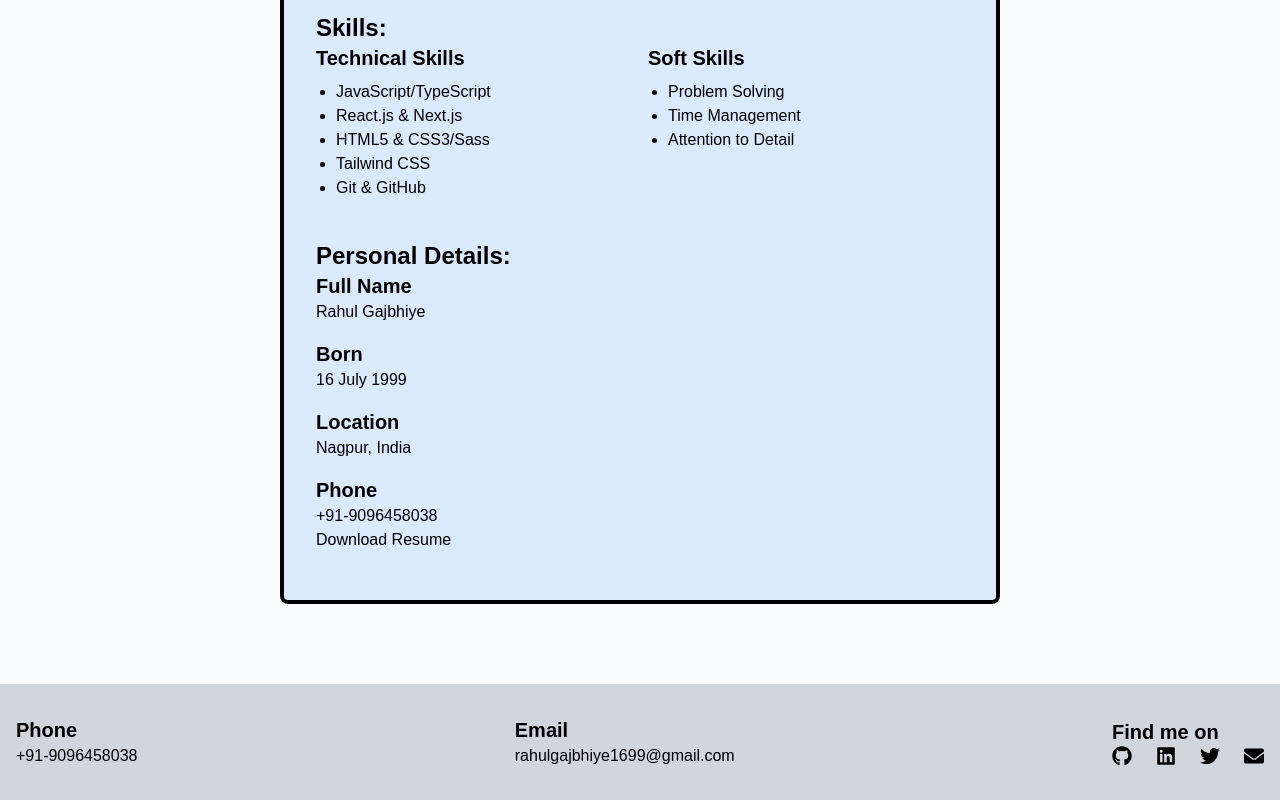
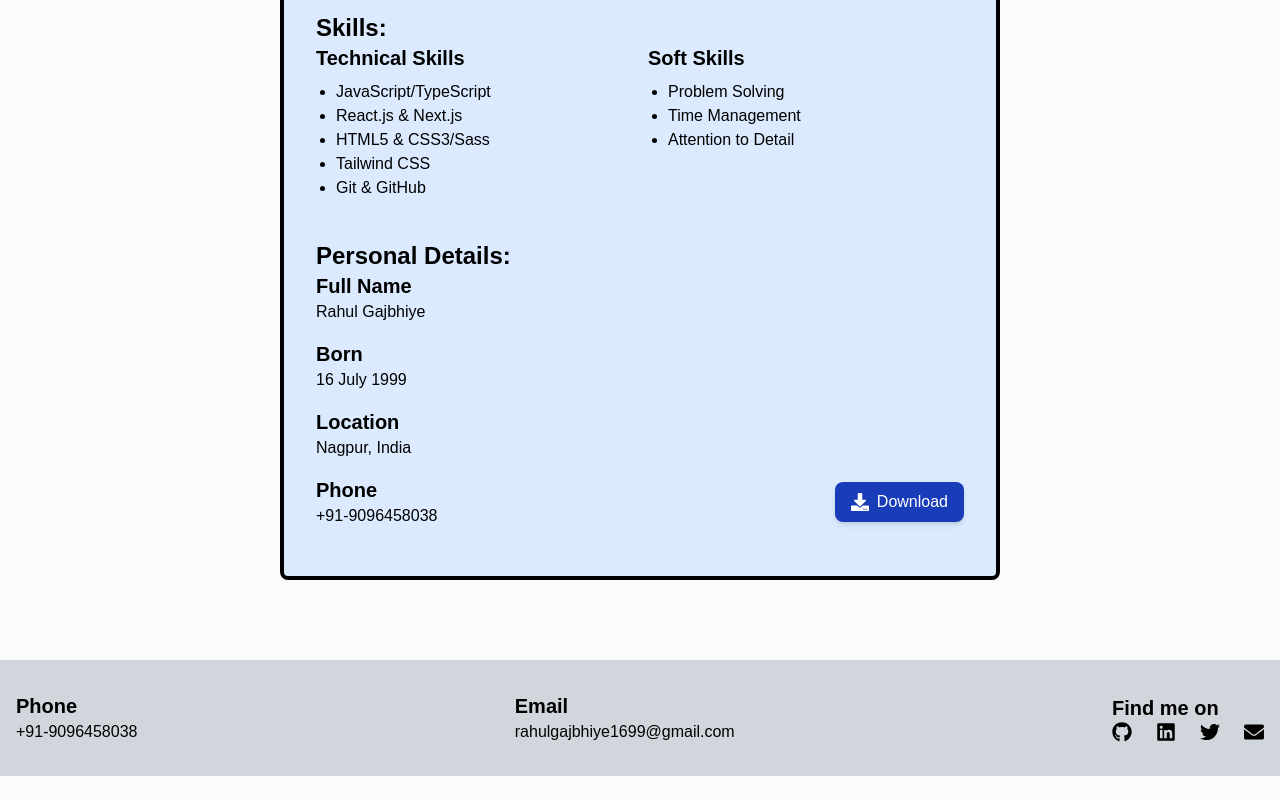
Before and after one commit to rahul-gajbhiye/next_test, a Next.js app: page /resume in a window 1280 px wide. Shown: the part 828-1628 px from the top of the page. After the commit the page ends 1604 px from the top, so only its background shows below. Built offline with nearby package versions, Linux system fonts and the light colour scheme.

Commit message:
blue button

```diff
--- a/src/app/resume/page.tsx
+++ b/src/app/resume/page.tsx
@@ -1,3 +1,4 @@
+import { FaDownload } from "react-icons/fa";
 
 // File: app/resume/page.js
 export default function Resume() {
@@ -85,13 +86,46 @@ export default function Resume() {
             <h3 className="text-xl font-semibold">Location</h3>
             <p className="text-primary">Nagpur, India</p>
           </div>
-          <div className="mb-4">
-            <h3 className="text-xl font-semibold">Phone</h3>
-            <p className="text-primary">+91-9096458038</p>
-            <a href="/my_resume.png" download>
-              <button>Download Resume</button>
-            </a>
+
+
+          <div className="flex items-center justify-between mb-4">
+            <div>
+              <h3 className="text-xl font-semibold">Phone</h3>
+              <p className="text-primary">+91-9096458038</p>
+            </div>
+
+            <div>
+              <a
+                href="/my_resume.png"
+                download
+                className="flex items-center gap-2 bg-blue-800 hover:bg-blue-700 text-white px-4 py-2 rounded-lg shadow-md transition-all"
+              >
+                <FaDownload className="text-lg" />
+                <span>Download</span>
+              </a>
+            </div>
           </div>
+
+          {/* <div className="flex justify-between">
+            <div className="mb-4">
+              <h3 className="text-xl font-semibold">Phone</h3>
+              <p className="text-primary">+91-9096458038</p>
+            </div>
+            <div className="mb-4">
+              <a href="/my_resume.png" download>
+                <button>
+                  <div>
+                    <div className="flex justify-center">
+                      <FaDownload className="text-xl" />
+                    </div>
+                    <div>
+                      Download
+                    </div>
+                  </div>
+                </button>
+              </a>
+            </div>
+          </div> */}
         </section>
       </div >
     </div >
```
Also changed, not shown: 1 other file (tests, documents, lock files or other folders).
